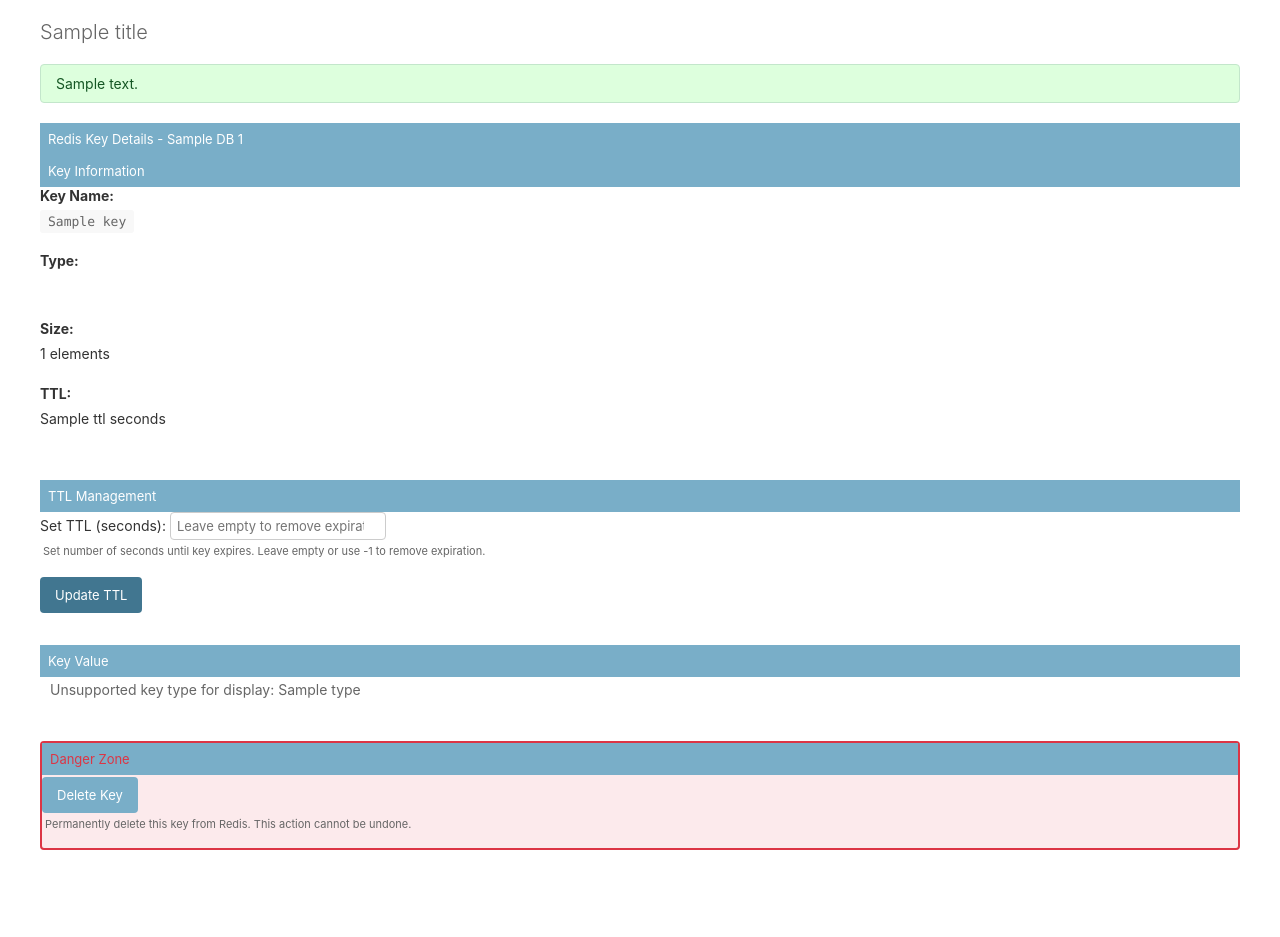
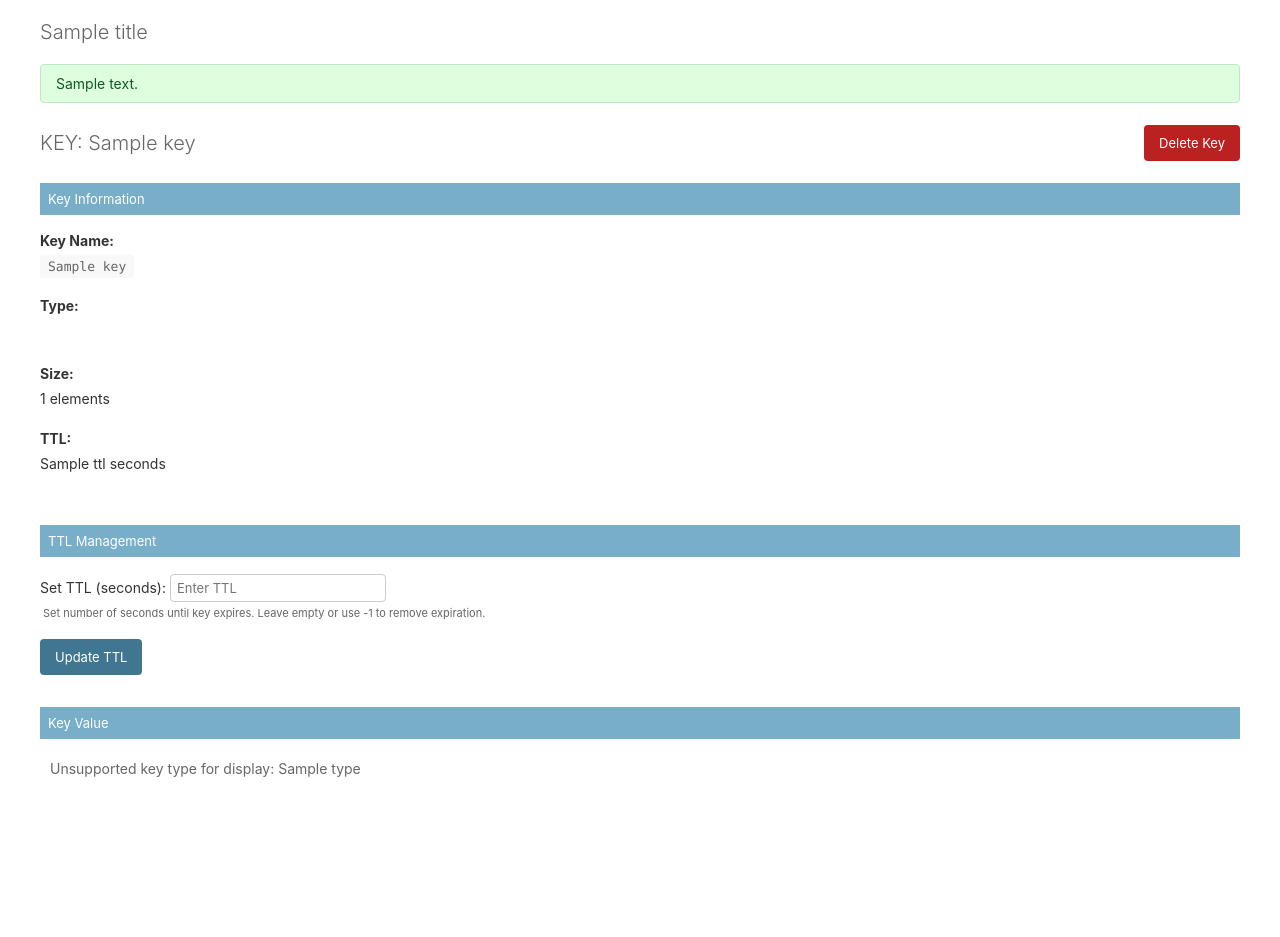
Before and after one commit to yassi/dj-redis-panel, a Django app: template dj_redis_panel/templates/admin/dj_redis_panel/key_detail.html in a window 1280 px wide. Shown: the part 86-1023 px from the top of the page. After the commit the page ends 863 px from the top, so only its background shows below. Run offline with Django 4.2, Linux system fonts and the light colour scheme; the template is opened without the code that fills it: most values are stand-ins (such as "Sample title", 1, 10 or a date in 2020).

Commit message:
Move delete button on key detail page to top right

```diff
--- a/dj_redis_panel/templates/admin/dj_redis_panel/index.html
+++ b/dj_redis_panel/templates/admin/dj_redis_panel/index.html
@@ -3,6 +3,8 @@
 
 {% block content %}
 <div class="module">
+    <h2>{% trans 'Redis Instances' %}</h2>
+    <br>
     {% if redis_instances %}
     <div class="results">
         <table id="result_list">
--- a/dj_redis_panel/templates/admin/dj_redis_panel/key_detail.html
+++ b/dj_redis_panel/templates/admin/dj_redis_panel/key_detail.html
@@ -27,11 +27,20 @@
 
     {% if key_data %}
     <div class="module">
-        <h2>{% trans 'Redis Key Details' %} - {{ instance_alias }} DB {{ db_number }}</h2>
+
+        <div style="display: flex; justify-content: space-between; align-items: center; margin-bottom: 20px;">
+            <h1 style="margin: 0;">KEY: {{ key_data.name }}</h1>
+            <form method="post" style="margin: 0;" onsubmit="return confirm('{% trans 'Are you sure you want to delete this key? This action cannot be undone.' %}');">
+                {% csrf_token %}
+                <input type="hidden" name="action" value="delete_key">
+                <input type="submit" value="{% trans 'Delete Key' %}" class="deletelink delete-button">
+            </form>
+        </div>
 
         <!-- Key Information -->
         <fieldset class="module aligned">
             <h2>{% trans 'Key Information' %}</h2>
+            <br>
             <div class="form-row">
                 <div class="field-box">
                     <label><strong>{% trans 'Key Name:' %}</strong></label>
@@ -80,6 +89,7 @@
         <!-- TTL Management -->
         <fieldset class="module aligned">
             <h2>{% trans 'TTL Management' %}</h2>
+            <br>
             <form method="post" class="ttl-form">
                 {% csrf_token %}
                 <input type="hidden" name="action" value="update_ttl">
@@ -88,7 +98,7 @@
                         <label for="new_ttl">{% trans 'Set TTL (seconds):' %}</label>
                         <input type="number" id="new_ttl" name="new_ttl"
                                value="{{ key_data.ttl|default:'' }}"
-                               placeholder="{% trans 'Leave empty to remove expiration' %}"
+                               placeholder="{% trans 'Enter TTL' %}"
                                class="vIntegerField">
                         <div class="help">
                             {% trans 'Set number of seconds until key expires. Leave empty or use -1 to remove expiration.' %}
@@ -102,18 +112,20 @@
         </fieldset>
 
         <!-- Key Value Display and Editing -->
-        <fieldset class="module aligned">
+        <fieldset class="module">
             <h2>{% trans 'Key Value' %}</h2>
+            <br>
 
             {% if key_data.type == "string" %}
             <!-- String value editing -->
+             <h3>{% trans 'String Value' %}</h3>
+             <br>
             <form method="post" class="value-form">
                 {% csrf_token %}
                 <input type="hidden" name="action" value="update_value">
                 <div class="form-row">
                     <div class="field-box">
-                        <label for="new_value">{% trans 'Value:' %}</label>
-                        <textarea id="new_value" name="new_value" class="vLargeTextField" rows="10">{{ key_data.value }}</textarea>
+                        <textarea id="new_value" name="new_value" class="string-value-field" rows="5">{{ key_data.value }}</textarea>
                         <div class="help">{% trans 'Edit the string value directly.' %}</div>
                     </div>
                     <div class="submit-row">
@@ -243,22 +255,7 @@
             {% endif %}
         </fieldset>
 
-        <!-- Danger Zone -->
-        <fieldset class="module aligned danger-zone">
-            <h2>{% trans 'Danger Zone' %}</h2>
-            <div class="form-row">
-                <div class="field-box">
-                    <form method="post" class="delete-form" onsubmit="return confirm('{% trans 'Are you sure you want to delete this key? This action cannot be undone.' %}');">
-                        {% csrf_token %}
-                        <input type="hidden" name="action" value="delete_key">
-                        <input type="submit" value="{% trans 'Delete Key' %}" class="deletelink">
-                    </form>
-                    <div class="help">
-                        {% trans 'Permanently delete this key from Redis. This action cannot be undone.' %}
-                    </div>
-                </div>
-            </div>
-        </fieldset>
+
     </div>
     {% endif %}
 </div>
--- a/dj_redis_panel/templates/admin/dj_redis_panel/styles.css
+++ b/dj_redis_panel/templates/admin/dj_redis_panel/styles.css
@@ -210,6 +210,11 @@
     background-color: var(--darkened-bg, rgba(0, 0, 0, 0.05));
 }
 
+.string-value-field {
+    width: 100%;
+    rows: 5;
+}
+
 .readonly {
     padding: 8px 0;
 }
@@ -243,6 +248,34 @@
 .key-value-display h3 {
     margin: 0 0 15px 0;
     opacity: 0.8;
+}
+
+/* Delete button styling to match Django admin */
+.delete-button {
+    background-color: #ba2121 !important;
+    color: white !important;
+    border-color: #ba2121 !important;
+}
+
+.delete-button:hover,
+.delete-button:focus {
+    background-color: #a41e1e !important;
+    border-color: #a41e1e !important;
+    color: white !important;
+}
+
+/* Dark mode support */
+@media (prefers-color-scheme: dark) {
+    .delete-button {
+        background-color: #cc2936 !important;
+        border-color: #cc2936 !important;
+    }
+
+    .delete-button:hover,
+    .delete-button:focus {
+        background-color: #b02329 !important;
+        border-color: #b02329 !important;
+    }
 }
 
 /* Search Form Alignment Styles */
--- a/dj_redis_panel/views.py
+++ b/dj_redis_panel/views.py
@@ -53,7 +53,7 @@ def index(request):
         redis_instances.append(instance_info)
 
     context = {
-        "title": "Redis Instances",
+        "title": "DJ Redis Panel - Instances",
         "opts": None,
         "has_permission": True,
         "site_title": admin.site.site_title,
@@ -283,7 +283,6 @@ def key_detail(request, instance_alias, db_number, key_name):
         error_message = str(e)
 
     context = {
-        "title": f"Redis Key - {key_name}",
         "opts": None,
         "has_permission": True,
         "site_title": admin.site.site_title,
```
